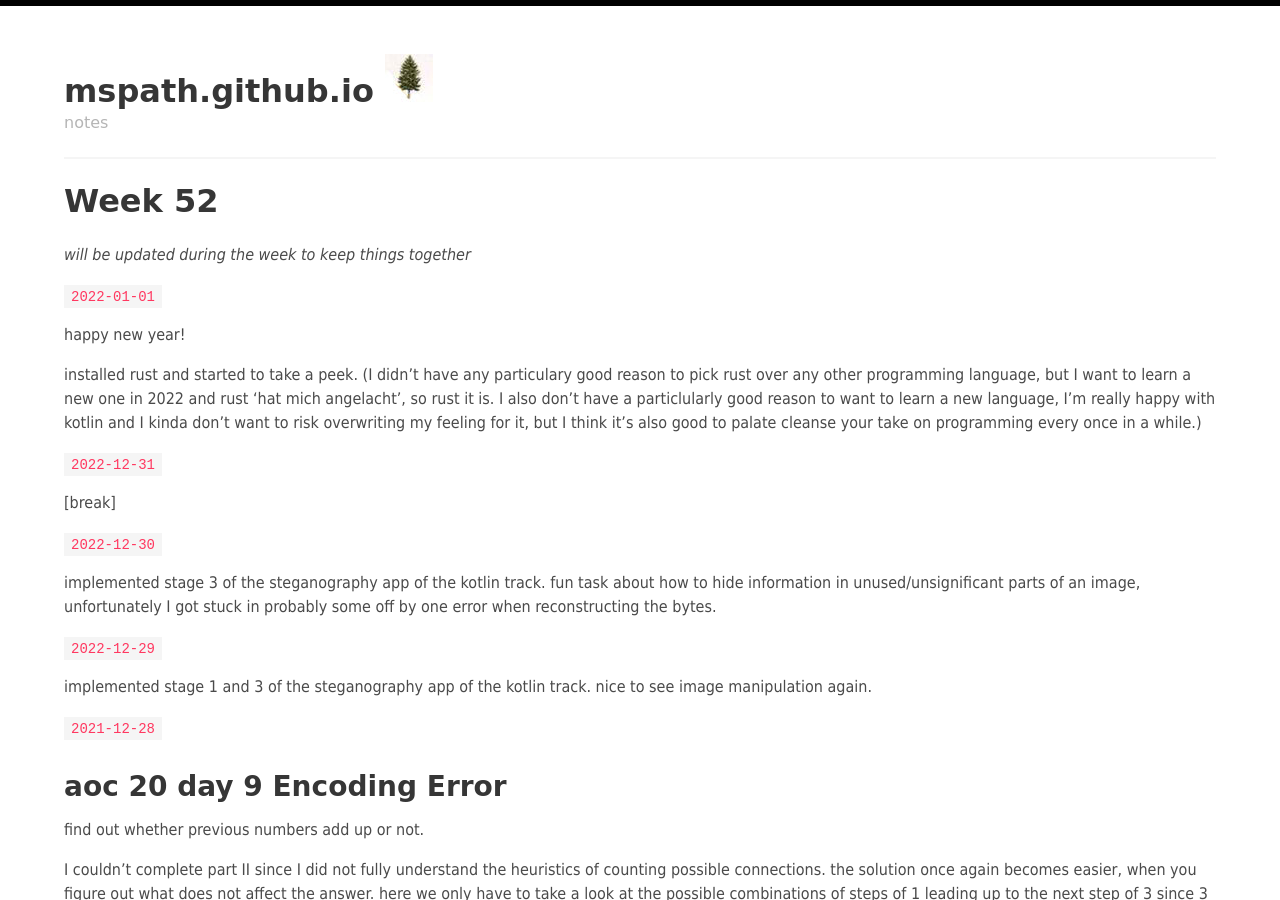
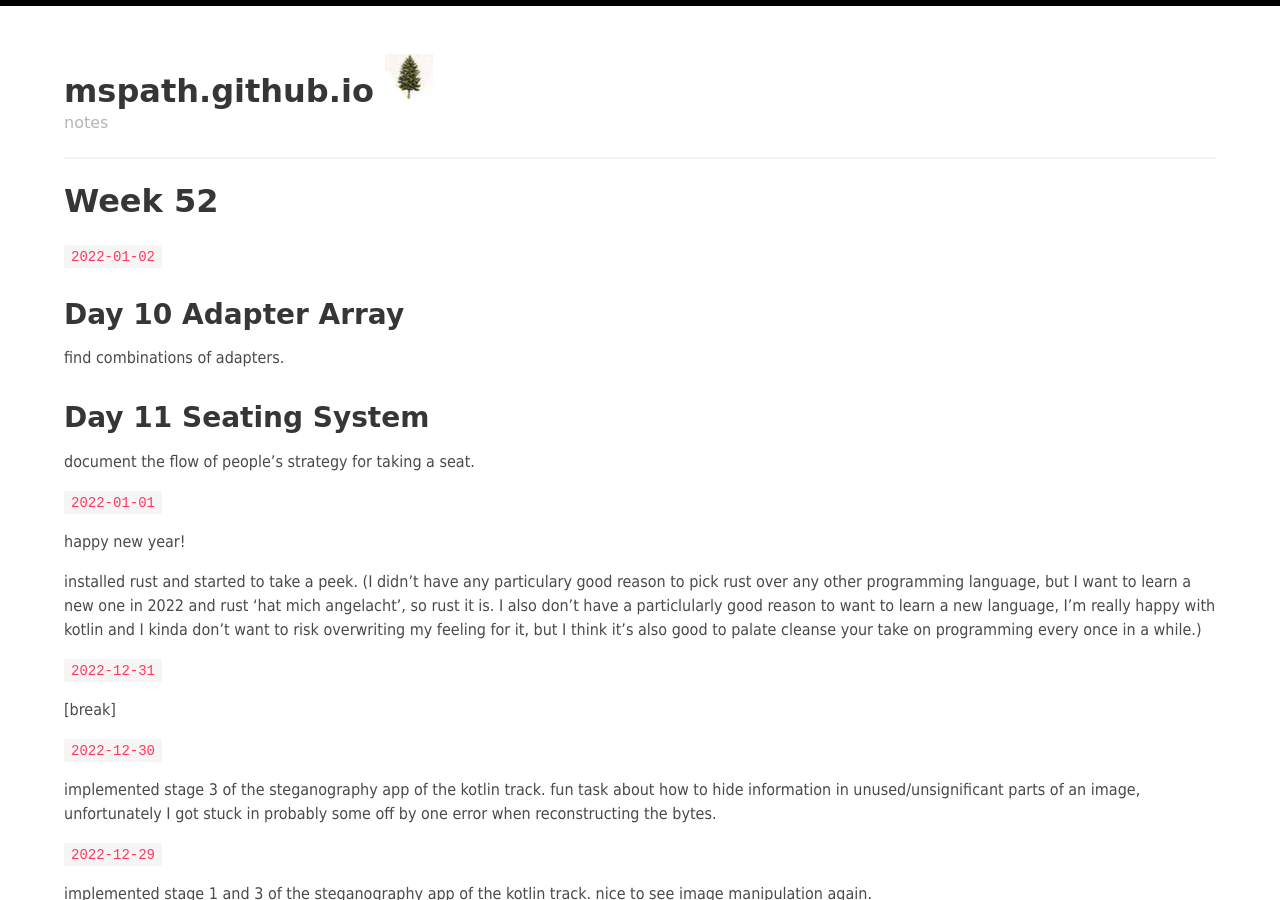
Before and after one commit to mspath/mspath.github.io, a Jekyll site: the page built from _posts/2021-12-27-week-52.md, in a window 1280 px wide and 900 px high. Built offline with Jekyll 4.4.1, drawn with Linux system fonts in a browser that asks for light colours.

```diff
--- a/_posts/2021-12-27-week-52.md
+++ b/_posts/2021-12-27-week-52.md
@@ -4,7 +4,16 @@ date: 2021-12-27
 author: markus spath
 ---
 
-_will be updated during the week to keep things together_
+`2022-01-02`
+
+## Day 10 Adapter Array
+
+find combinations of adapters.
+
+## Day 11 Seating System
+
+document the flow of people's strategy for taking a seat.
+
 
 `2022-01-01`
 
```
Also changed, not shown: _posts/2022-01-03-week-01.md (added, +17 -0 lines).
